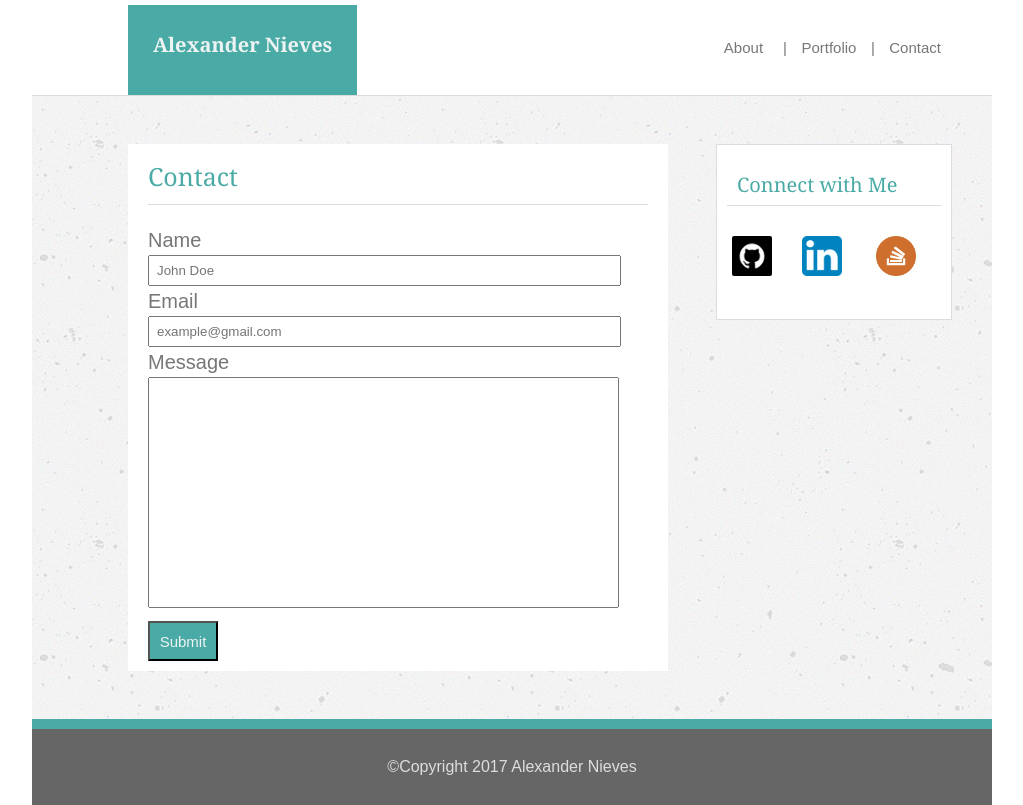
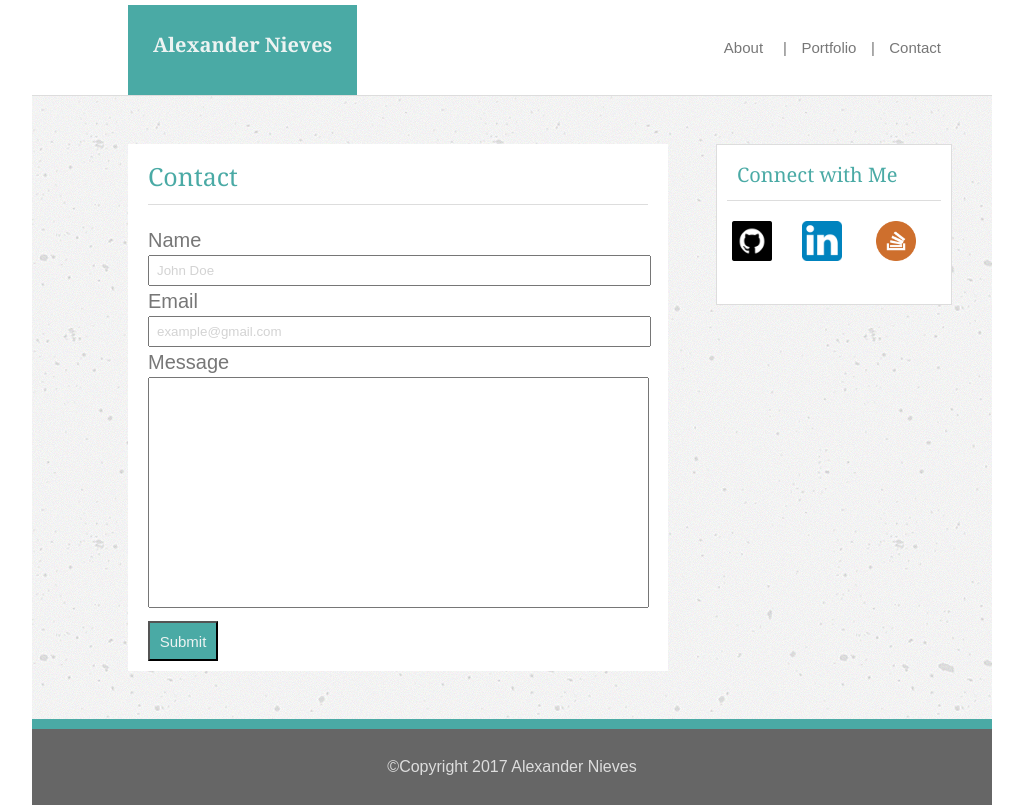
Before and after one commit to dogrock2/Basic-Portfolio, a plain HTML site: page contact.html in a window 1280 px wide. Shown: the whole page, without its empty margins (128-1151 px from the left). Drawn offline with Linux system fonts and the light colour scheme.

Commit message:
modified css

```diff
--- a/assets/css/style.css
+++ b/assets/css/style.css
@@ -96,10 +96,10 @@ h1 {
     width: 40px;
 }
 h2{
-    margin: 10px 0;
     color: #4aaaa5;
     font-size: 20px;
-    padding: 10px 10px;
+    font-size: 20px;
+    padding: 10px 10px 15px 10px;
     border-bottom: 1px solid #dddddd;
     font-family: 'Georgia', Times, Times New Roman, serif;
 }
@@ -127,7 +127,7 @@ p {
 .txtboxFrmt{
     height: 25px;
     text-indent: 5px;
-	width: 93%;
+	width: 99%;
 }
 #sButton{
     height: 40px;
@@ -143,7 +143,7 @@ p {
 
 }
 #txtAreaFrmt{
-        width: 93%;
+        width: 99%;
         resize: none;
 }
 aside li img {
@@ -196,3 +196,6 @@ header a:hover {
     margin: 20px 20px 10px 0;
     padding: 5px 0 15px 0;
 }
+::placeholder{
+    color: #d3d3d3;
+}
```
